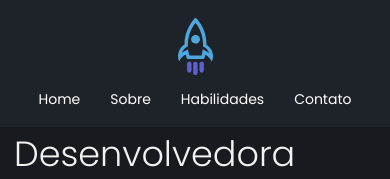
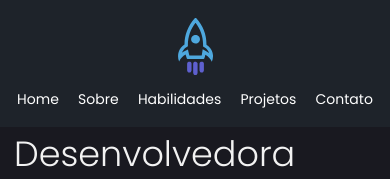
Before and after one commit to mauriani/meu-portifolio, a React (Vite) app: page / in a window 390 px wide. Shown: the top 179 px of the page. Built offline with nearby package versions, Linux system fonts and the light colour scheme.

Commit message:
responsivo

```diff
--- a/src/components/Header/index.tsx
+++ b/src/components/Header/index.tsx
@@ -10,7 +10,6 @@ export function Header() {
       <nav>
         <ul>
           <li>
-            <a href="">
             <NavLink
               activeClass="active"
               smooth={true}
@@ -20,11 +19,9 @@ export function Header() {
             >
               Home
             </NavLink>
-            </a>
           </li>
 
           <li>
-            <a href="">
             <NavLink
               activeClass="active"
               smooth={true}
@@ -34,11 +31,9 @@ export function Header() {
             >
               Sobre
             </NavLink>
-            </a>
           </li>
 
           <li>
-            <a href="">
             <NavLink
               activeClass="active"
               smooth={true}
@@ -48,11 +43,21 @@ export function Header() {
             >
               Habilidades
             </NavLink>
-            </a>
           </li>
 
           <li>
-            <a href="">
+            <NavLink
+              activeClass="active"
+              smooth={true}
+              to="projects"
+              spy={true}
+              className="active"
+            >
+              Projetos
+            </NavLink>
+          </li>
+
+          <li>
             <NavLink
               activeClass="active"
               smooth={true}
@@ -62,7 +67,6 @@ export function Header() {
             >
               Contato
             </NavLink>
-            </a>
           </li>
         </ul>
       </nav>
--- a/src/components/Header/styles.ts
+++ b/src/components/Header/styles.ts
@@ -30,7 +30,7 @@ export const Container = styled.header`
   }
 
   li {
-    margin: 0 15px;
+    margin: 0 0.938rem;
   }
 
   li:first-child {
@@ -43,6 +43,10 @@ export const Container = styled.header`
 
   @media (max-width: 768px) {
     flex-direction: column;
+
+    li {
+      margin: 0 0.688rem;
+    }
 
     img {
       margin-bottom: 1rem;
--- a/src/pages/Dashboard/index.tsx
+++ b/src/pages/Dashboard/index.tsx
@@ -11,6 +11,7 @@ import { Card } from "../../components/Card";
 
 import person from "../../assets/mauriani.png";
 import avatar from "../../assets/avatar.png";
+import gatin from "../../assets/gatin-rocket.png";
 
 export function Dashboard() {
   return (
@@ -67,6 +68,11 @@ export function Dashboard() {
         </ContentSkills>
       </section>
 
+      {/* <section id="projects">
+        <div>
+          <img src={gatin} alt="" />
+        </div>
+      </section> */}
       <section id="contact"></section>
     </main>
   );
```
Also changed, not shown: src/assets/gatin-rocket.png (added). Lines whose indentation alone changed are shown as unchanged.
